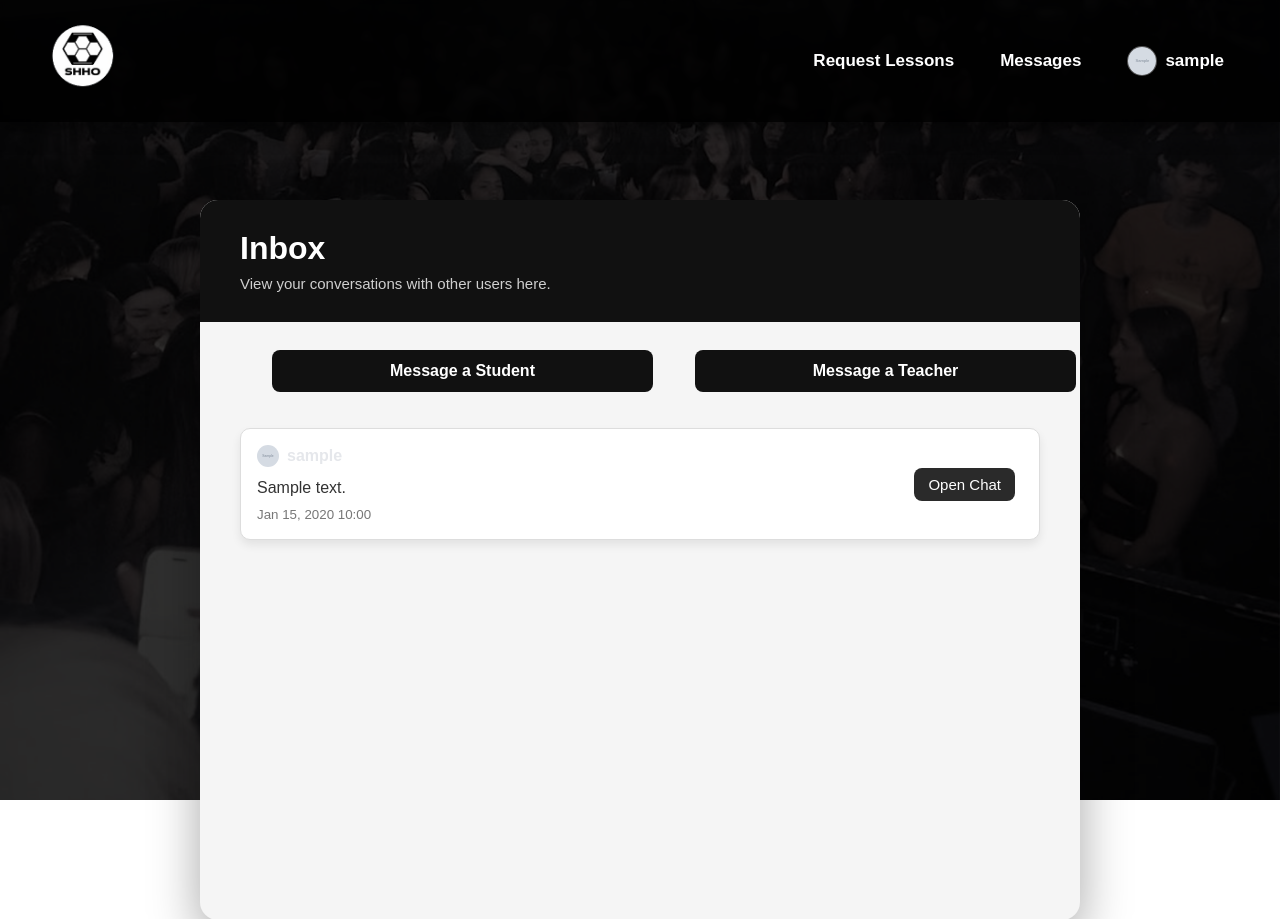
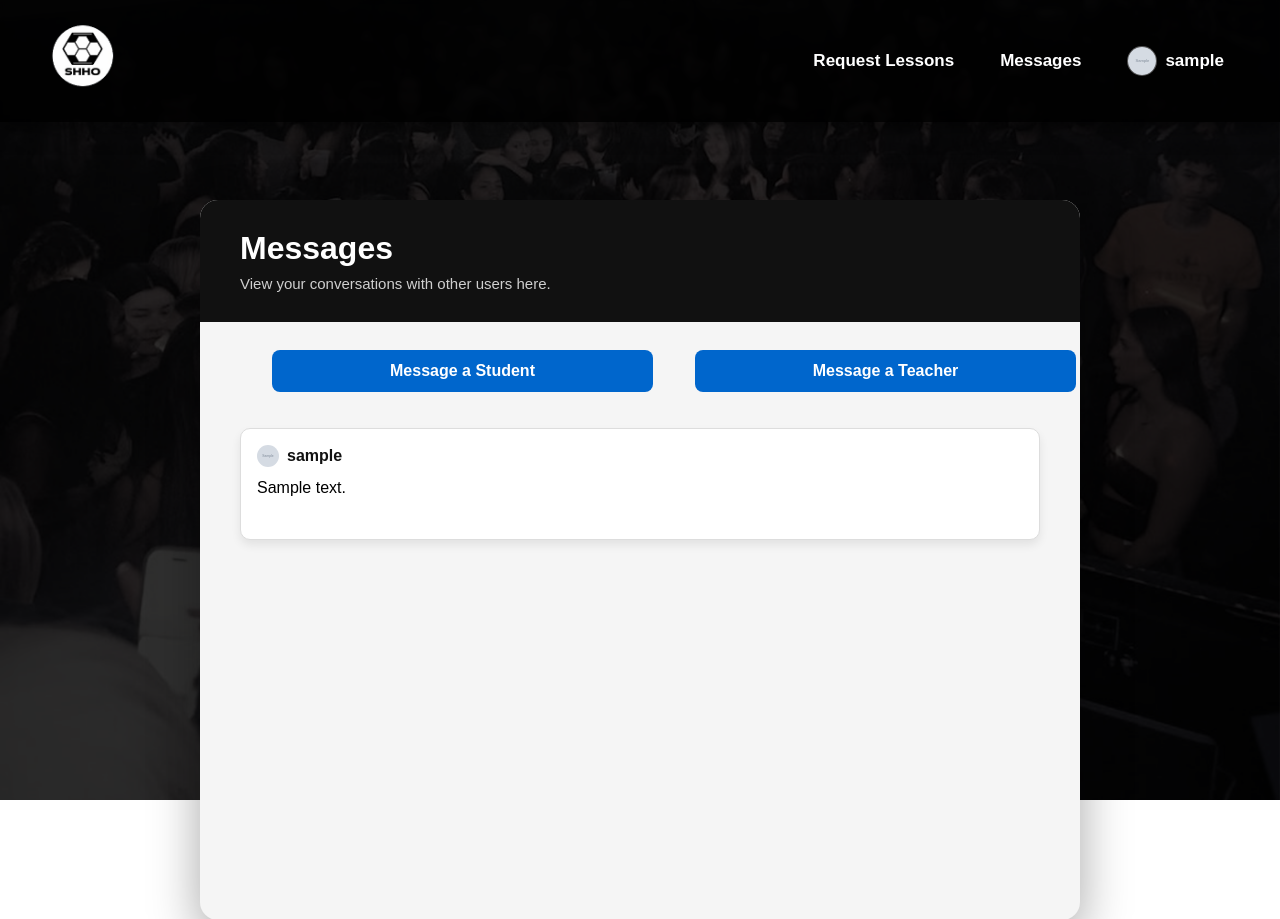
Before and after one commit to ayaanrsiddiqui/LessonSchedulerApp, a Django app: page /inbox/ in a window 1280 px wide. Shown: the top 919 px of the page. Run offline with Django 5.2, Linux system fonts and the light colour scheme; a user stored in the database is signed in; tables that the repository leaves empty hold one stand-in row (values such as "Sample post"); grey boxes marked "Sample" are stand-in pictures.

Commit message:
Changed button colors to blue

```diff
--- a/messaging/templates/messaging/inbox.html
+++ b/messaging/templates/messaging/inbox.html
@@ -3,7 +3,7 @@
 <html lang="en">
 <head>
 <meta charset="UTF-8">
-<title>Inbox</title>
+<title>Messages</title>
 <link rel="stylesheet" href="https://cdn.jsdelivr.net/npm/flatpickr/dist/flatpickr.min.css">
 <style>
 *{box-sizing:border-box;margin:0;padding:0;font-family:Arial,sans-serif;}
@@ -47,7 +47,7 @@ body::before{
 .header p{font-size:15px;color:#cfcfcf;}
 .header-top{display:flex;justify-content:space-between;align-items:flex-start;gap:10px;}
 .content{padding:28px 40px;display:flex;flex-direction:column;flex:1;}
-.send-btn{display:inline-block;margin-bottom:18px;padding:12px 16px;border:none;border-radius:8px;background:#111;color:white;font-weight:600;text-decoration:none;width:381px;margin-left: 32px;}
+.send-btn{display:inline-block;margin-bottom:18px;padding:12px 16px;border:none;border-radius:8px;background:#0066cc;color:white;font-weight:600;text-decoration:none;width:381px;margin-left: 32px;}
 .dropdown{position:relative;display:inline-block;}
 .dropdown-content{display:none;position:absolute;background-color:#f9f9f9;min-width:160px;box-shadow:0px 8px 16px 0px rgba(0,0,0,0.2);z-index:1;border-radius:8px;margin-left: 32px;}
 .dropdown-content a{color:black;padding:8px 16px;text-decoration:none;display:block;border-radius:8px;}
@@ -57,11 +57,11 @@ body::before{
 .search-input{width:100%;padding:8px 16px;box-sizing:border-box;border:none;border-bottom:1px solid #ccc;font-size:16px;}
 .no-users{padding:8px 16px;color:#777;font-size:16px;}
 .conversation-card{background:#fff;border:1px solid #ddd;border-radius:10px;padding:16px;margin-bottom:14px;box-shadow:0 5px 10px rgba(0,0,0,.08);display:flex;justify-content:space-between;align-items:center;}
-.conversation-card-content{flex:1;}
-.conversation-card strong{font-size:16px;}
-.conversation-card p{margin:8px 0;color:#333;}
-.conversation-card small{color:#777;}
-.open-chat-btn{display:inline-block;padding:8px 14px;border-radius:8px;background:#2a2a2a;color:white;text-decoration:none;font-size:15px;margin-left:16px;white-space:nowrap;margin-right:8px;}
+.conversation-card-content{flex:1;color:#111}
+.conversation-card strong{font-size:16px;color:#111}
+.conversation-card p{margin:8px 0;color:#000000;}
+.conversation-card small{color:#ffffff;}
+.open-chat-btn{display:inline-block;padding:8px 14px;border-radius:8px;background:;color:white;text-decoration:none;font-size:15px;margin-left:16px;white-space:nowrap;margin-right:8px;}
 .user-chip{display:inline-flex;align-items:center;gap:8px;padding:6px 10px;border-radius:999px;background:#f3f3f3;color:#111;border:1px solid #d6d6d6;font-size:13px;font-weight:600;}
 .user-inline{display:inline-flex;align-items:center;gap:8px;}
 .avatar-sm{width:22px;height:22px;border-radius:50%;object-fit:cover;}
@@ -245,7 +245,11 @@ body::before{
     <div class="nav-right">
         <div class="nav-buttons">
 
-            <a href="{% url 'request_class' %}" class="primary-btn">Request Lessons</a>
+            {% if request.user.profile.role == 'student' %}
+                <a href="{% url 'request_class' %}" class="primary-btn">Request Lessons</a>
+            {% else %}
+                <a href="{% url 'lesson_create' %}" class="primary-btn">Post Lessons</a>
+            {% endif %}
             <a href="{% url 'inbox' %}" class="secondary-btn"> Messages</a>
 
             <div class="profile-menu">
@@ -273,7 +277,7 @@ body::before{
     <div class="header">
         <div class="header-top">
         <div>
-        <h1>Inbox</h1>
+        <h1>Messages</h1>
         <p>View your conversations with other users here.</p>
         </div>
         </div>
--- a/templates/account/login.html
+++ b/templates/account/login.html
@@ -191,7 +191,7 @@ width:100%;
 padding:14px;
 border:none;
 border-radius:8px;
-background:#111;
+background:#0066cc;
 color:white;
 font-size:16px;
 font-weight:600;
@@ -201,7 +201,7 @@ transition:0.2s ease;
 }
 
 .signin-btn:hover{
-background:#2a2a2a;
+background:#e6e6e6;
 }
 
 /* DIVIDER */
--- a/templates/account/logout.html
+++ b/templates/account/logout.html
@@ -100,8 +100,8 @@ padding-top: 1;
 .login-wrapper{width:100%;max-width:360px;}
 .login-wrapper h2{font-size:32px;margin-bottom:10px;color:#111;}
 .subtitle{margin-bottom:28px;color:#666;font-size:15px;line-height:1.5;}
-.signin-btn{width:100%;padding:14px;border:none;border-radius:8px;background:#111;color:white;font-size:16px;font-weight:600;cursor:pointer;margin-top:12px;transition:0.2s ease;}
-.signin-btn:hover{background:#2a2a2a;}
+.signin-btn{width:100%;padding:14px;border:none;border-radius:8px;background:#0066cc;color:white;font-size:16px;font-weight:600;cursor:pointer;margin-top:12px;transition:0.2s ease;}
+.signin-btn:hover{background:#e6e6e6;}
 @media (max-width:850px){
 .page-container{flex-direction:column;}
 .left-panel,.login-panel{width:100%;}
--- a/templates/account/signup.html
+++ b/templates/account/signup.html
@@ -135,7 +135,7 @@ width:100%;
 padding:14px;
 border:none;
 border-radius:8px;
-background:#111;
+background:#0066cc;
 color:white;
 font-size:16px;
 font-weight:600;
@@ -145,7 +145,7 @@ transition:0.2s ease;
 }
 
 .signin-btn:hover{
-background:#2a2a2a;
+background:#e6e6e6;
 }
 
 /* Divider with lines */
--- a/templates/index.html
+++ b/templates/index.html
@@ -120,8 +120,8 @@ transition:0.2s ease;
 /* login button */
 
 .login-btn{
-background:white;
-color:black;
+background: #0066cc;
+color:rgb(255, 255, 255);
 
 }
 
```
